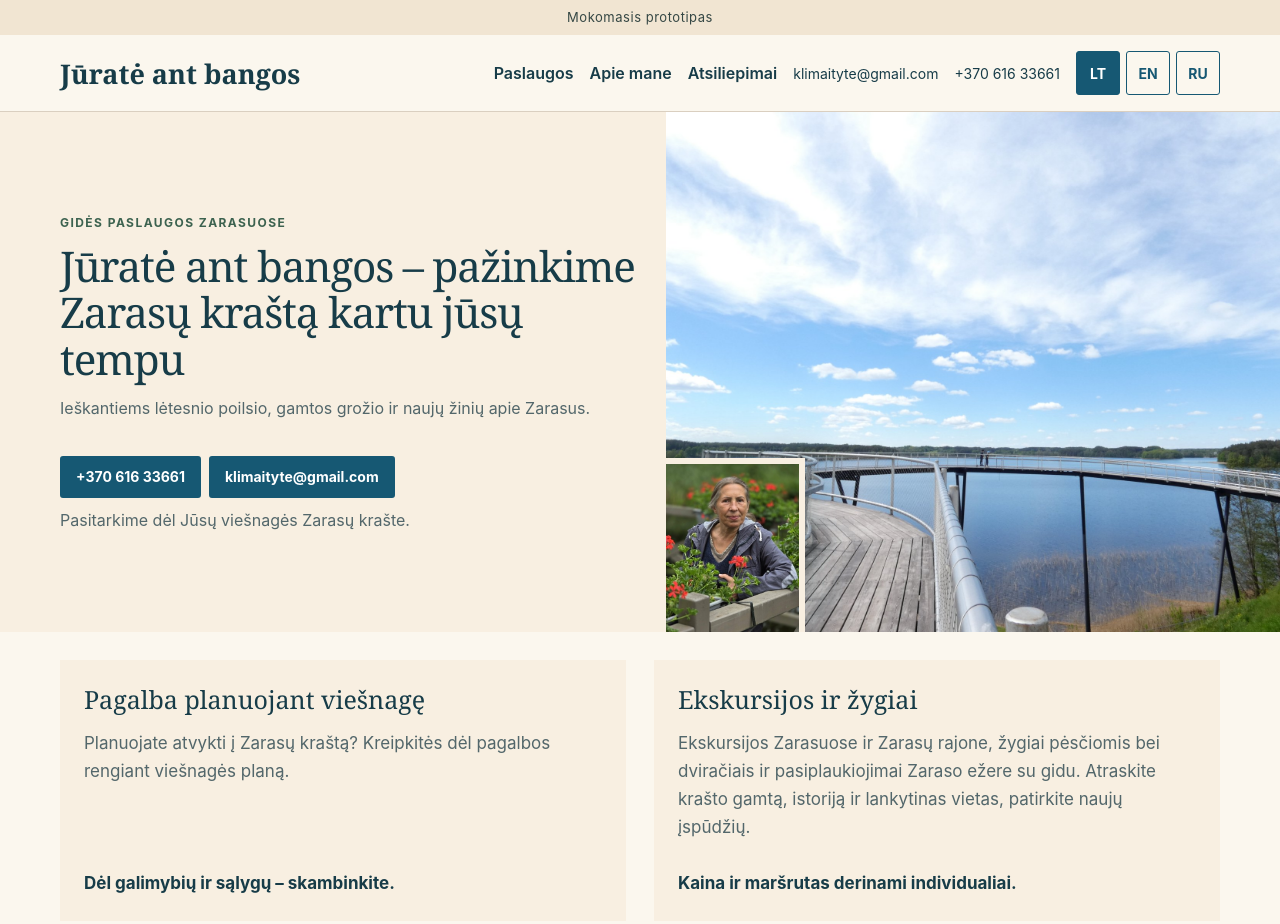
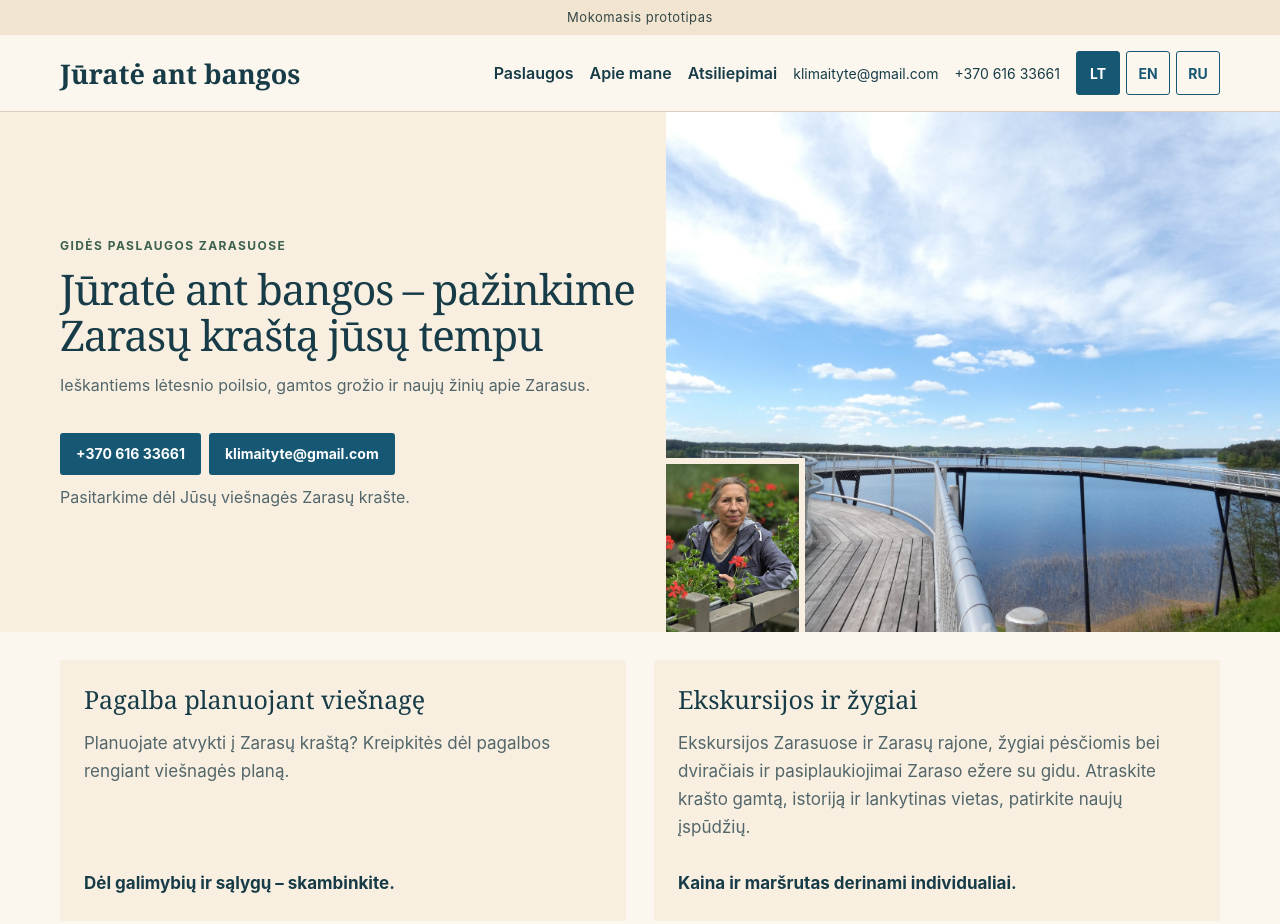
Before and after one commit to klimaityte-star/J-rat-ant-bangos, a plain HTML site: page index.html in a window 1280 px wide. Shown: the top 924 px of the page. Drawn offline with Linux system fonts and the light colour scheme.

Commit message:
Update index.html
pakoreguotas pavadinimas

```diff
--- a/index.html
+++ b/index.html
@@ -192,7 +192,7 @@
     <section id="pradzia" class="hero" aria-labelledby="pagrindine-antraste">
       <div class="hero-copy">
         <p class="eyebrow">Gidės paslaugos Zarasuose</p>
-        <h1 id="pagrindine-antraste">Jūratė ant bangos – pažinkime Zarasų kraštą kartu jūsų tempu</h1>
+        <h1 id="pagrindine-antraste">Jūratė ant bangos – pažinkime Zarasų kraštą jūsų tempu</h1>
 
 
         <p class="leisure-intro">Ieškantiems lėtesnio poilsio, gamtos grožio ir naujų žinių apie Zarasus.</p>
```
